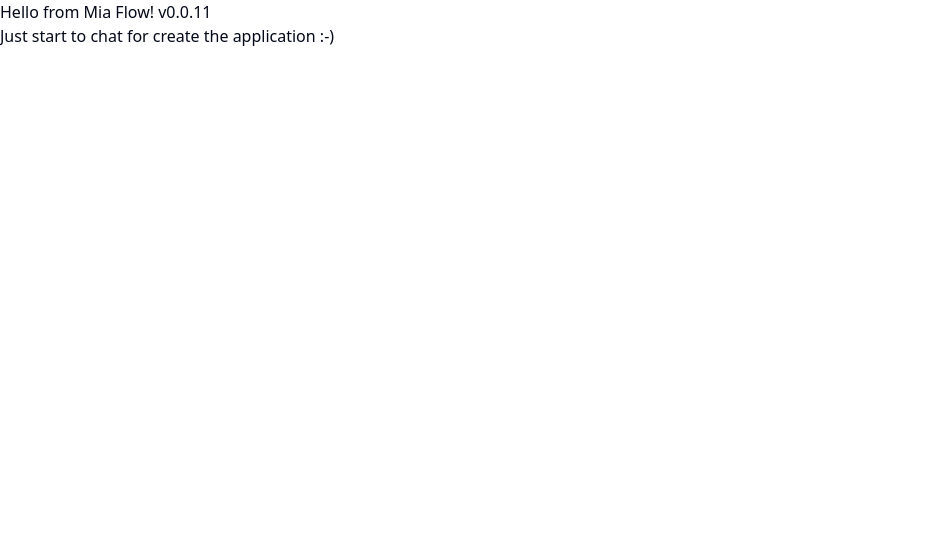
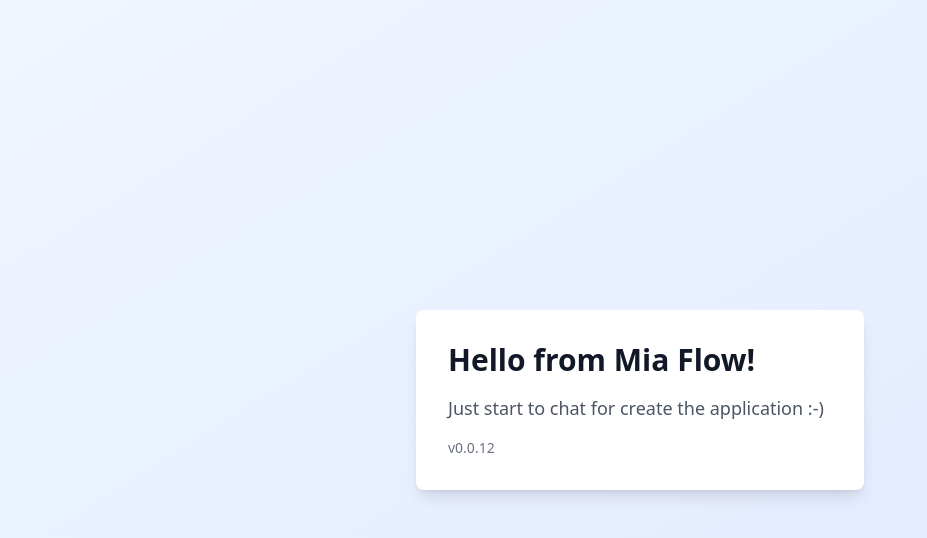
Before and after one commit to mia-platform-marketplace/react-vanilla-template, a React (Vite) app: page / in a window 1280 px wide. Shown: the top 538 px of the page, without its empty margins (0-927 px from the left). Built offline with nearby package versions, Linux system fonts and the light colour scheme.

Commit message:
improved layout of home

```diff
--- a/src/App.tsx
+++ b/src/App.tsx
@@ -1,8 +1,13 @@
+
+
 function App() {
   return (
-    <div>
-      <h1>Hello from Mia Flow! v0.0.11</h1>
-      <p>Just start to chat for create the application :-)</p>
+    <div className="min-h-screen bg-gradient-to-br from-blue-50 to-indigo-100 flex items-center justify-center p-4">
+      <div className="bg-white rounded-lg shadow-lg p-8 max-w-md w-full">
+        <h1 className="text-3xl font-bold text-gray-900 mb-4">Hello from Mia Flow!</h1>
+        <p className="text-gray-600 text-lg">Just start to chat for create the application :-)</p>
+        <p className="text-sm text-gray-500 mt-4">v0.0.12</p>
+      </div>
     </div>
   )
 }
```
